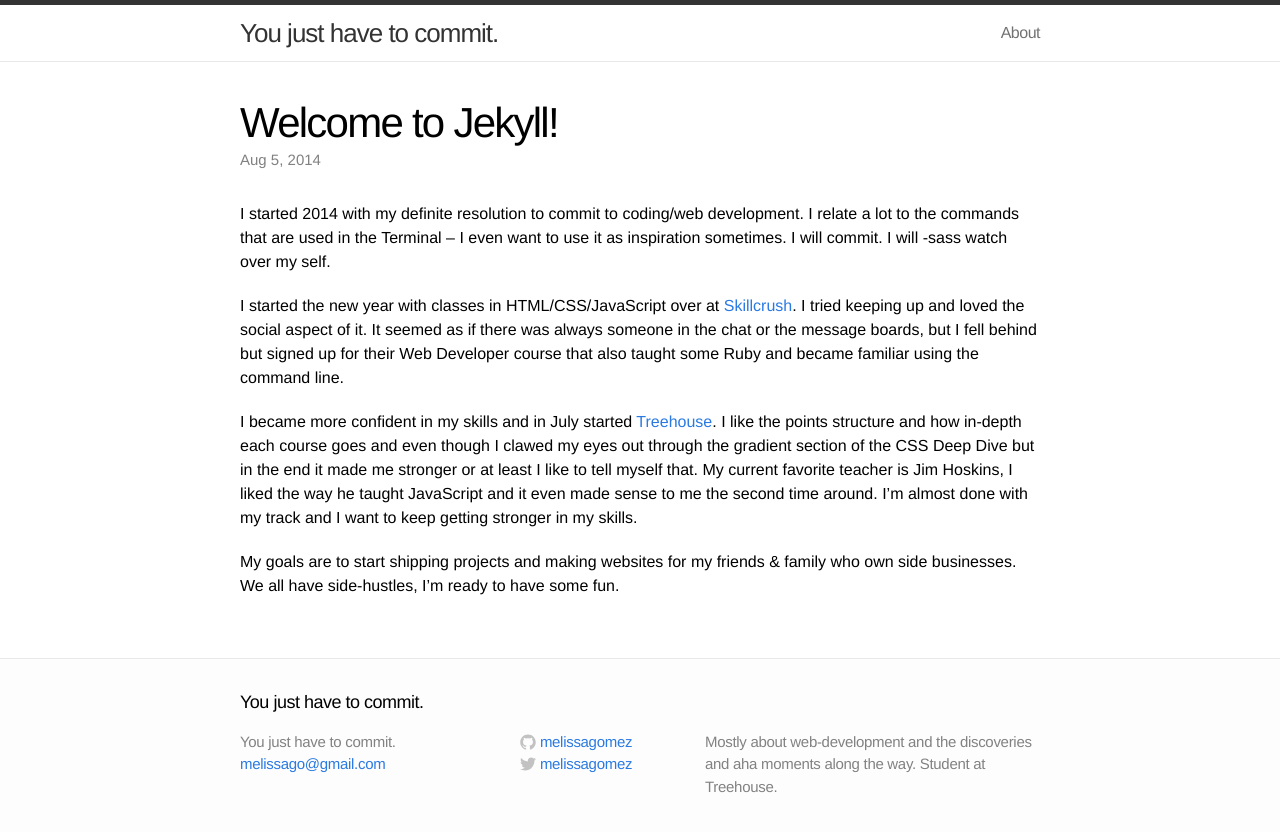
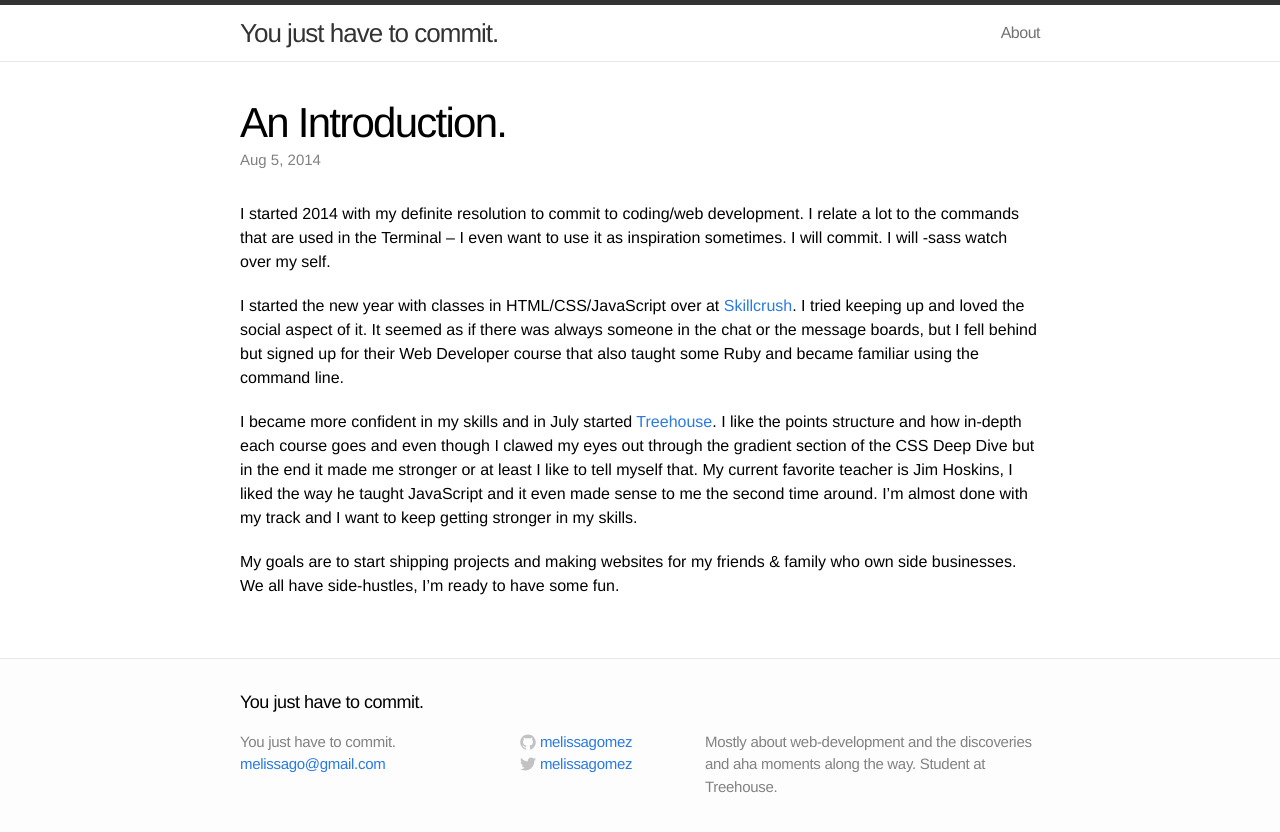
Before and after one commit to melissagomez/melissagomez.github.io, a Jekyll site: the page built from _posts/2014-08-05-here-is-my-intro.markdown, in a window 1280 px wide. Shown: the top 832 px of the page. Built offline with Jekyll 4.4.1, drawn with Linux system fonts in a browser that asks for light colours.

Commit message:
Edited title.

```diff
--- a/_posts/2014-08-05-here-is-my-intro.markdown
+++ b/_posts/2014-08-05-here-is-my-intro.markdown
@@ -1,6 +1,6 @@
 ---
 layout: post
-title:  "Welcome to Jekyll!"
+title:  "An Introduction."
 date:   2014-08-05 00:45:38
 categories: jekyll update
 ---
```
